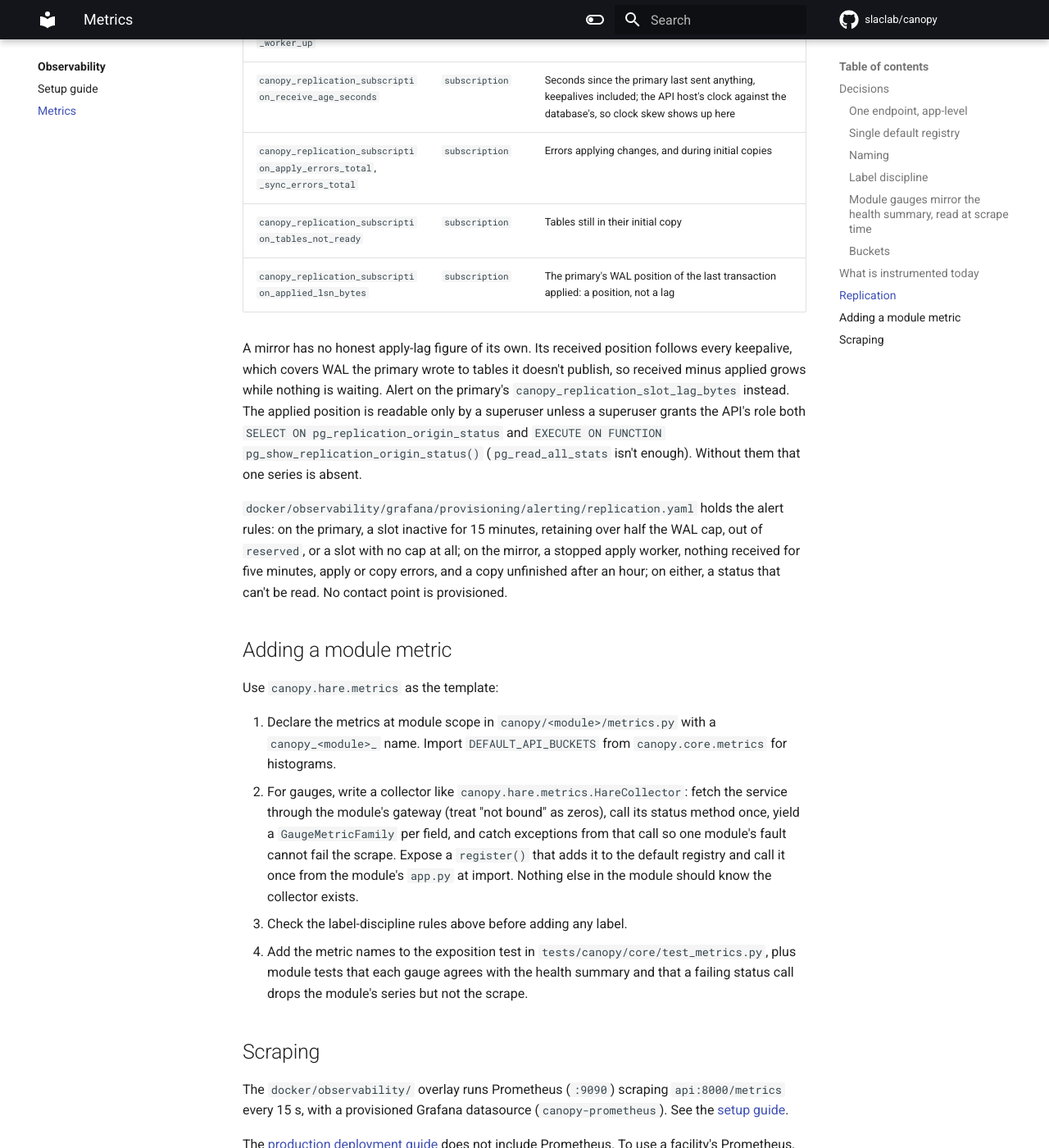
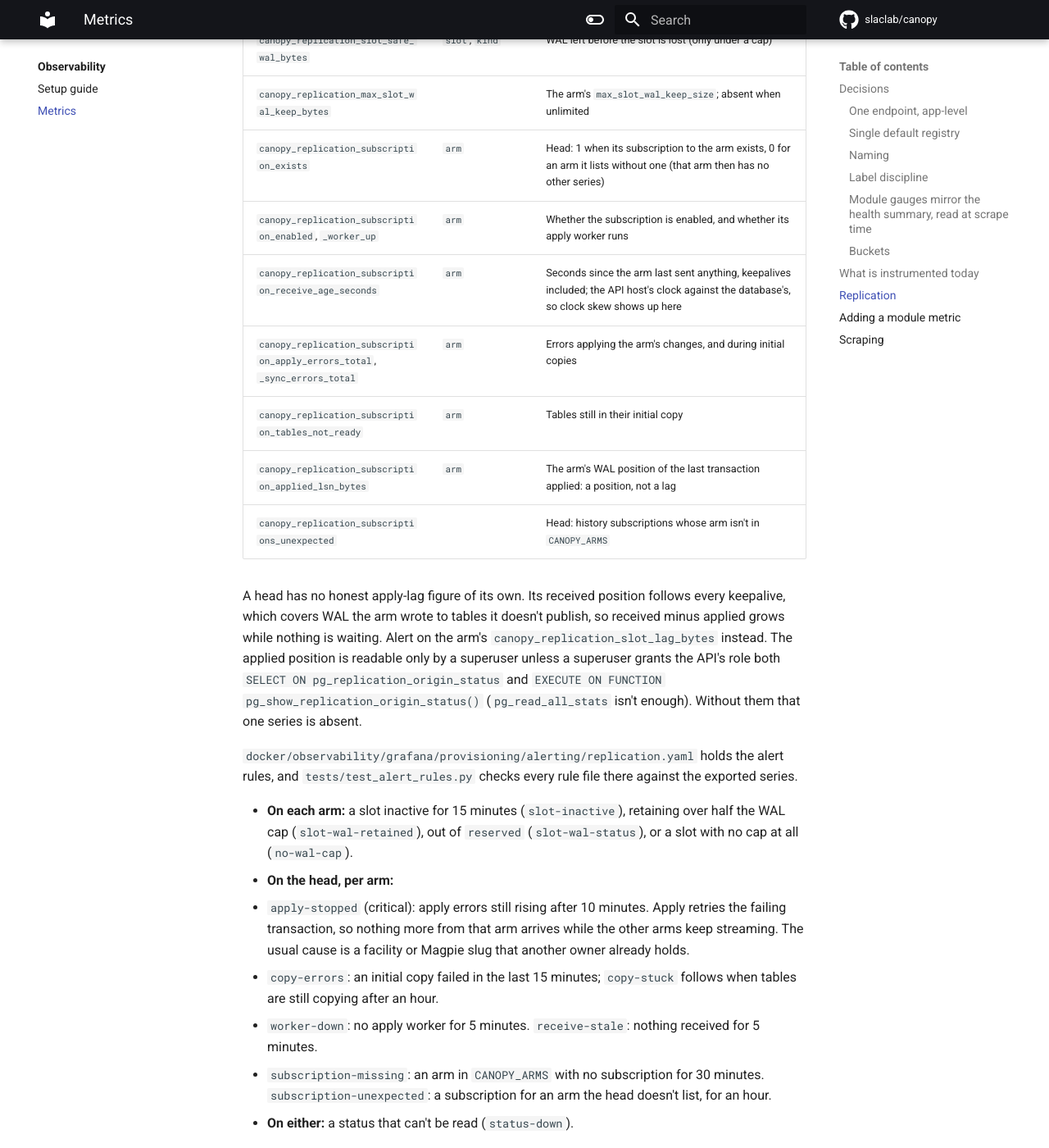
Before and after one commit to slaclab/canopy, an MkDocs documentation site: the page built from docs/observability/metrics.md, in a window 1280 px wide and 1400 px high, scrolled down 4044 px. Shown: the whole window at 82% size. Built offline with MkDocs 1.6.1 and Material for MkDocs 9.7.7, drawn with Linux system fonts in a browser that asks for light colours; comment, search, counter and statistics services are not loaded; some of the changed text lies outside the part shown.

Commit message:
ENH: Report replication gauges and alerts per arm
A head now reports its subscription to each arm in CANOPY_ARMS, one sample per
arm in every family, labelled `arm` in place of the subscription name; an arm
it lists without a subscription shows exists 0 and nothing else.
canopy_replication_subscriptions_unexpected counts history subscriptions whose
arm the head no longer lists. An arm's own slot series are unchanged.

The alert rules follow: the head's rules fire per arm and name it. The rule
that fired on any apply or copy error is split into apply-stopped (critical:
apply errors still rising after 10 minutes, so that arm's changes are stuck
behind one failing transaction, such as a slug another owner holds) and
copy-errors (warning). subscription-missing and subscription-unexpected catch
an arm without a subscription and a subscription without an arm.

tests/test_alert_rules.py checks every provisioned rule file against the
series the collectors export, including the labels annotations use.

```diff
--- a/docs/observability/metrics.md
+++ b/docs/observability/metrics.md
@@ -128,8 +128,8 @@ speculatively.
   count includes in-process consumers (Vole holds a permanent broker client),
   exactly as the health summary does.
 
-- **Replication** to a history mirror (`canopy.core.replication.metrics`); see
-  [Replication](#replication) below.
+- **Replication** between arms and their history head
+  (`canopy.core.replication.metrics`); see [Replication](#replication) below.
 
 Candidates deliberately **not** built yet, each its own follow-up: Hare event
 queue depth and dropped updates, Mole archiver round-trip latency, Vole
@@ -139,45 +139,71 @@ above).
 
 ## Replication
 
-An instance with a history mirror reports its side of the replication, read
-from the same status function as `python -m canopy.core.replication status`.
-That status comes from database queries, which are async, and a collector's
-`collect()` is not, so this is the one collector that doesn't fetch at
-collect time: the `/metrics` handler awaits its refresh just before rendering.
-The refresh opens its own short-lived connection (`CANOPY_DATABASE_URL`,
-`application_name=canopy-metrics`) with a two-second budget. If it fails, the
-scrape still succeeds and carries only `canopy_replication_status_up 0`.
+An arm (`CANOPY_ROLE=primary`) reports its logical slots, and a history head
+(`mirror`) reports its subscription to each arm in `CANOPY_ARMS__<arm>__…`,
+both read from the same status function as
+`python -m canopy.core.replication status`. That status comes from database
+queries, which are async, and a collector's `collect()` is not, so this is the
+one collector that doesn't fetch at collect time: the `/metrics` handler awaits
+its refresh just before rendering. The refresh opens its own short-lived
+connection (`CANOPY_DATABASE_URL`, `application_name=canopy-metrics`) with a
+two-second budget. If it fails, the scrape still succeeds and carries only
+`canopy_replication_status_up 0`.
+
+A series about one of a head's arms carries an `arm` label (the arm's name,
+which is also its `CANOPY_INSTANCE`); the head's subscription to it is
+`canopy_history_<arm>`. An arm's own series describe the arm itself and carry
+no `arm` label: the scrape's `instance` tells arms apart. Other per-arm series
+on a head follow the same rule.
 
 | Metric | Labels | Meaning |
 |--------|--------|---------|
 | `canopy_replication_status_up` | | 1 when this scrape read the status |
-| `canopy_replication_slot_active` | `slot`, `kind` | Primary: 1 while a mirror streams from the logical slot. `kind` is `subscription`, `tablesync` (an initial table copy) or `other` |
+| `canopy_replication_slot_active` | `slot`, `kind` | Arm: 1 while the head streams from the logical slot. `kind` is `subscription`, `tablesync` (an initial table copy) or `other` |
 | `canopy_replication_slot_wal_status` | `slot`, `kind`, `wal_status` | 1 for the slot's current `wal_status` (`reserved`, `extended`, `unreserved`, `lost`) |
-| `canopy_replication_slot_retained_bytes` | `slot`, `kind` | WAL the slot keeps on the primary's disk |
-| `canopy_replication_slot_lag_bytes` | `slot`, `kind` | WAL the mirror hasn't confirmed applying: **the** replication lag |
+| `canopy_replication_slot_retained_bytes` | `slot`, `kind` | WAL the slot keeps on the arm's disk |
+| `canopy_replication_slot_lag_bytes` | `slot`, `kind` | WAL the head hasn't confirmed applying: **the** replication lag |
 | `canopy_replication_slot_safe_wal_bytes` | `slot`, `kind` | WAL left before the slot is lost (only under a cap) |
-| `canopy_replication_max_slot_wal_keep_bytes` | | The primary's `max_slot_wal_keep_size`; absent when unlimited |
-| `canopy_replication_subscription_exists`, `_enabled`, `_worker_up` | `subscription` | Mirror: the subscription, and whether its apply worker runs |
-| `canopy_replication_subscription_receive_age_seconds` | `subscription` | Seconds since the primary last sent anything, keepalives included; the API host's clock against the database's, so clock skew shows up here |
-| `canopy_replication_subscription_apply_errors_total`, `_sync_errors_total` | `subscription` | Errors applying changes, and during initial copies |
-| `canopy_replication_subscription_tables_not_ready` | `subscription` | Tables still in their initial copy |
-| `canopy_replication_subscription_applied_lsn_bytes` | `subscription` | The primary's WAL position of the last transaction applied: a position, not a lag |
+| `canopy_replication_max_slot_wal_keep_bytes` | | The arm's `max_slot_wal_keep_size`; absent when unlimited |
+| `canopy_replication_subscription_exists` | `arm` | Head: 1 when its subscription to the arm exists, 0 for an arm it lists without one (that arm then has no other series) |
+| `canopy_replication_subscription_enabled`, `_worker_up` | `arm` | Whether the subscription is enabled, and whether its apply worker runs |
+| `canopy_replication_subscription_receive_age_seconds` | `arm` | Seconds since the arm last sent anything, keepalives included; the API host's clock against the database's, so clock skew shows up here |
+| `canopy_replication_subscription_apply_errors_total`, `_sync_errors_total` | `arm` | Errors applying the arm's changes, and during initial copies |
+| `canopy_replication_subscription_tables_not_ready` | `arm` | Tables still in their initial copy |
+| `canopy_replication_subscription_applied_lsn_bytes` | `arm` | The arm's WAL position of the last transaction applied: a position, not a lag |
+| `canopy_replication_subscriptions_unexpected` | | Head: history subscriptions whose arm isn't in `CANOPY_ARMS` |
 
-A mirror has no honest apply-lag figure of its own. Its received position
-follows every keepalive, which covers WAL the primary wrote to tables it
-doesn't publish, so received minus applied grows while nothing is waiting.
-Alert on the primary's `canopy_replication_slot_lag_bytes` instead. The
-applied position is readable only by a superuser unless a superuser grants
-the API's role both `SELECT ON pg_replication_origin_status` and
-`EXECUTE ON FUNCTION pg_show_replication_origin_status()` (`pg_read_all_stats`
-isn't enough). Without them that one series is absent.
+A head has no honest apply-lag figure of its own. Its received position follows
+every keepalive, which covers WAL the arm wrote to tables it doesn't publish,
+so received minus applied grows while nothing is waiting. Alert on the arm's
+`canopy_replication_slot_lag_bytes` instead. The applied position is readable
+only by a superuser unless a superuser grants the API's role both
+`SELECT ON pg_replication_origin_status` and
+`EXECUTE ON FUNCTION pg_show_replication_origin_status()`
+(`pg_read_all_stats` isn't enough). Without them that one series is absent.
 
 `docker/observability/grafana/provisioning/alerting/replication.yaml` holds
-the alert rules: on the primary, a slot inactive for 15 minutes, retaining
-over half the WAL cap, out of `reserved`, or a slot with no cap at all; on the
-mirror, a stopped apply worker, nothing received for five minutes, apply or
-copy errors, and a copy unfinished after an hour; on either, a status that
-can't be read. No contact point is provisioned.
+the alert rules, and `tests/test_alert_rules.py` checks every rule file there
+against the exported series.
+
+- **On each arm:** a slot inactive for 15 minutes (`slot-inactive`), retaining
+  over half the WAL cap (`slot-wal-retained`), out of `reserved`
+  (`slot-wal-status`), or a slot with no cap at all (`no-wal-cap`).
+- **On the head, per arm:**
+  - `apply-stopped` (critical): apply errors still rising after 10 minutes.
+    Apply retries the failing transaction, so nothing more from that arm
+    arrives while the other arms keep streaming. The usual cause is a facility
+    or Magpie slug that another owner already holds.
+  - `copy-errors`: an initial copy failed in the last 15 minutes;
+    `copy-stuck` follows when tables are still copying after an hour.
+  - `worker-down`: no apply worker for 5 minutes. `receive-stale`: nothing
+    received for 5 minutes.
+  - `subscription-missing`: an arm in `CANOPY_ARMS` with no subscription for
+    30 minutes. `subscription-unexpected`: a subscription for an arm the head
+    doesn't list, for an hour.
+- **On either:** a status that can't be read (`status-down`).
+
+No contact point is provisioned.
 
 ## Adding a module metric
 
```
Also changed, not shown: 5 other files.
